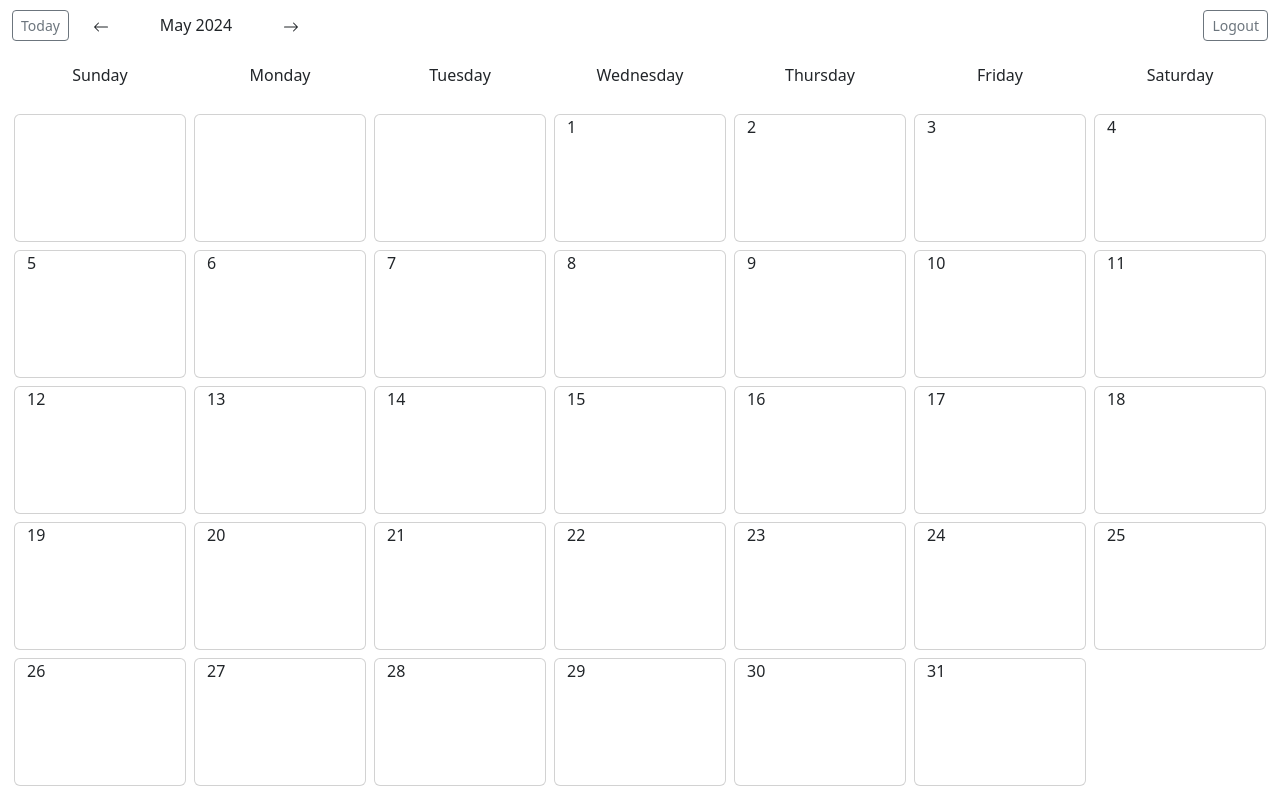
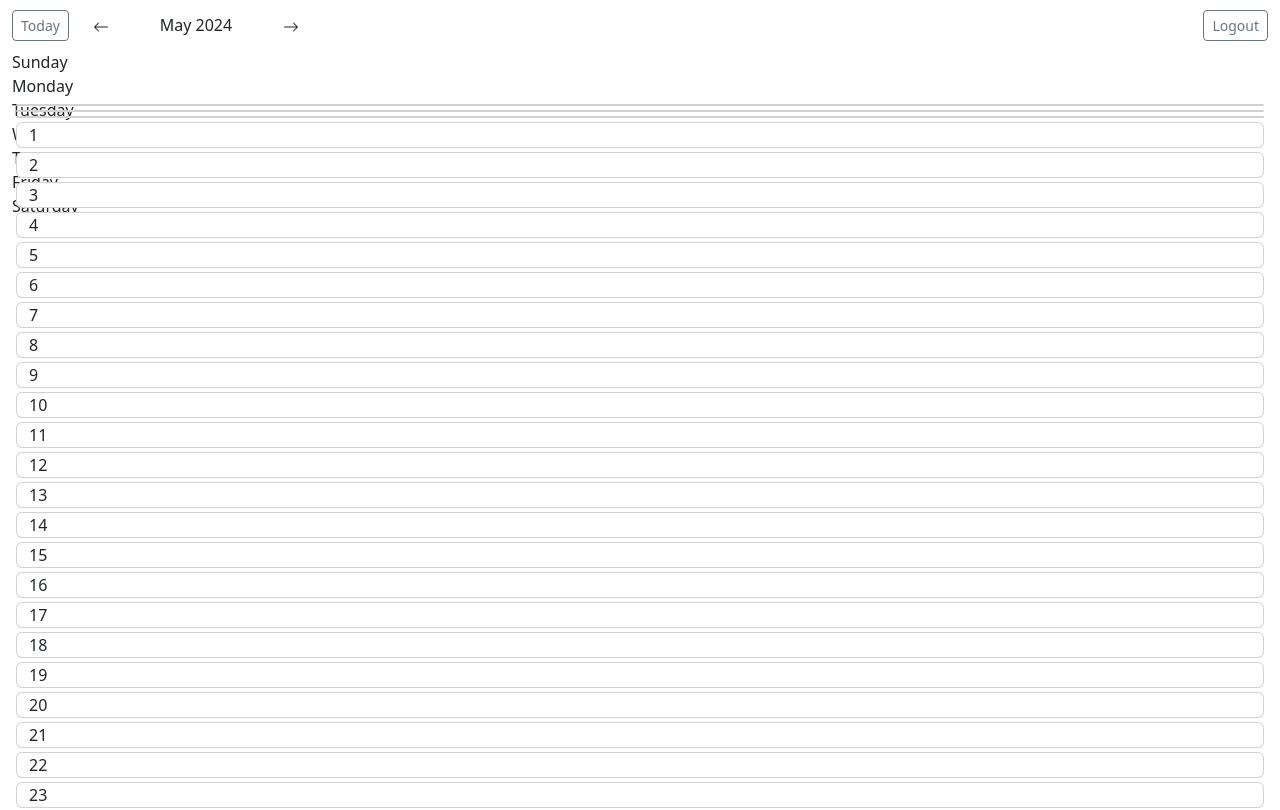
Before and after one commit to supersu-man/kalendar, an Angular app: page /dashboard in a window 1280 px wide. Shown: the top 810 px of the page. Built offline with nearby package versions, Linux system fonts and the light colour scheme; sample sign-in values are in the browser's storage.

Commit message:
fix: environment.ts and style.css

```diff
--- a/src/environments/environment.ts
+++ b/src/environments/environment.ts
@@ -1,5 +1,5 @@
 export const environment = {
   url: "https://azrrymdivjzuzqjolvjc.supabase.co",
   key: "eyJhbGciOiJIUzI1NiIsInR5cCI6IkpXVCJ9.eyJpc3MiOiJzdXBhYmFzZSIsInJlZiI6ImF6cnJ5bWRpdmp6dXpxam9sdmpjIiwicm9sZSI6ImFub24iLCJpYXQiOjE3MTYwNDA1OTIsImV4cCI6MjAzMTYxNjU5Mn0.hQs7xRv8OHWCdmvnEteYq9EV_brJEbfR8qOPtGSpP18",
-  endpoint: "http://localhost:3000"
+  endpoint: "http://localhost:3001"
 };
--- a/src/styles.css
+++ b/src/styles.css
@@ -5,10 +5,9 @@ body {
     height: 100%;
 }
 
-.wrapper {
+.grid {
     display: grid;
     grid-template-columns: repeat(7, 1fr);
-    padding: 10px;
 }
 
 .hover {
```
